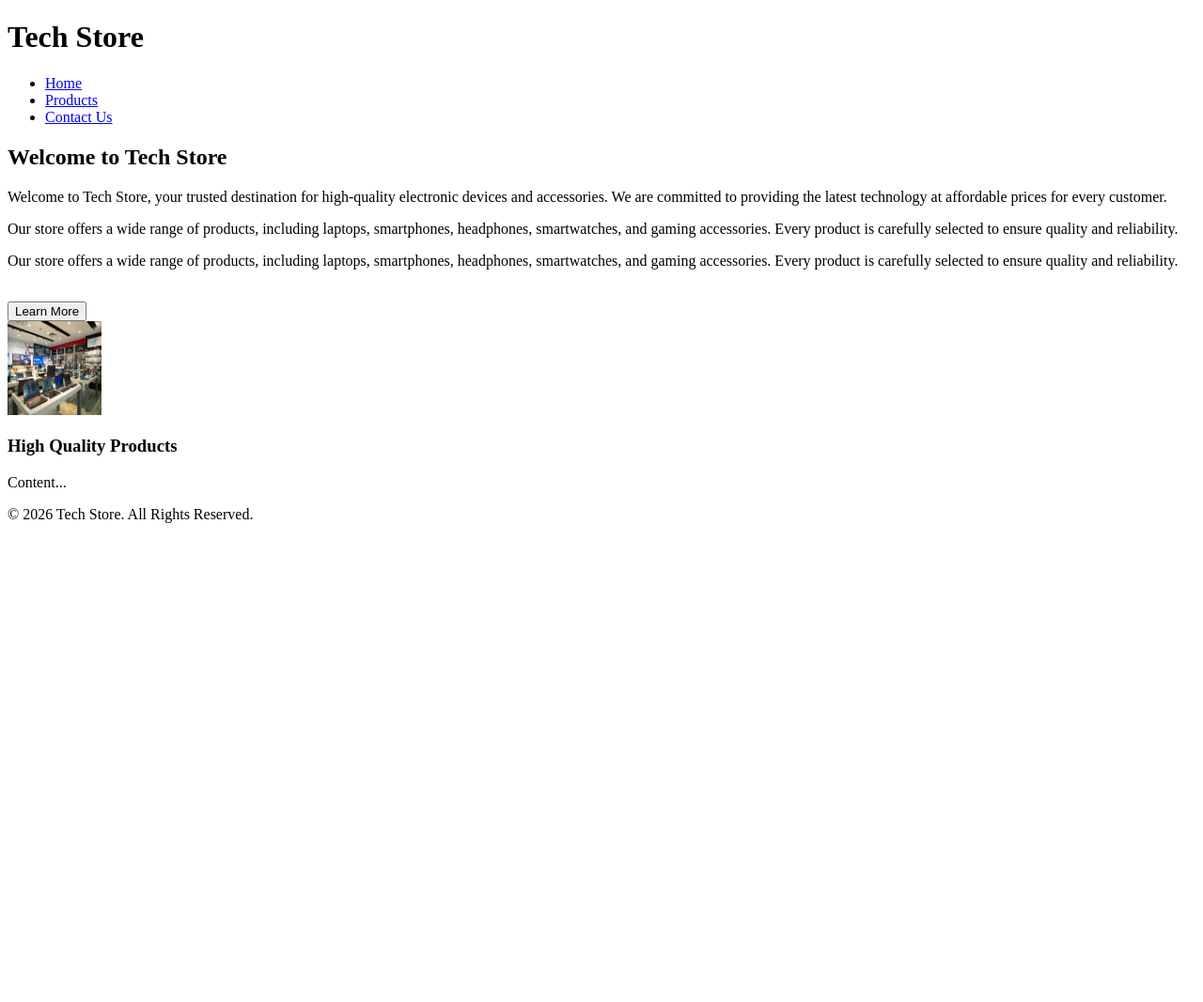
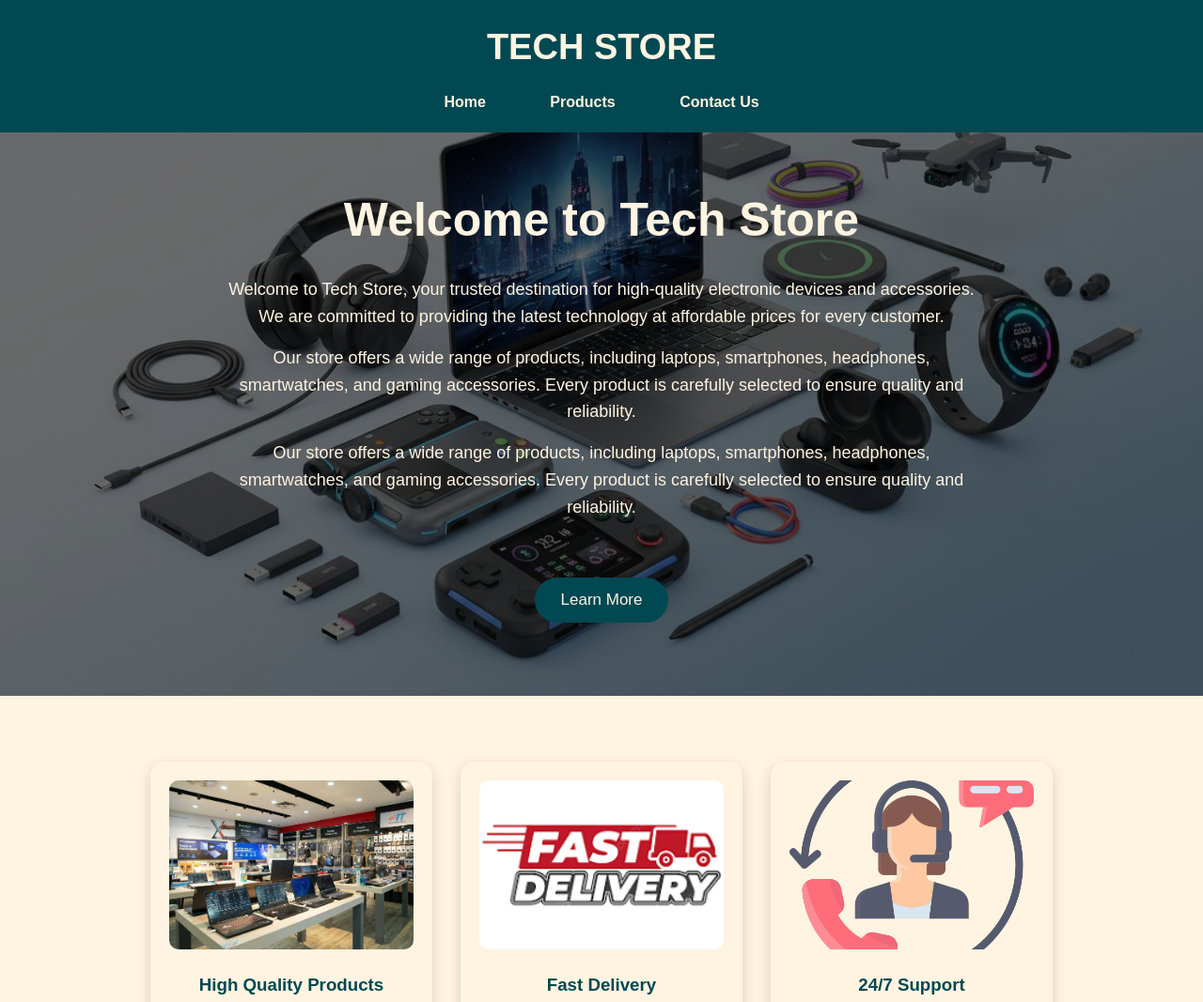
Before and after one commit to udoyroy2/mis455midpractical, a plain HTML site: page index.html in a window 1280 px wide. Shown: the top 1067 px of the page at 94% size. Before the commit the page ends 800 px from the top, so only its background shows below. Drawn offline with Linux system fonts and the light colour scheme.

Commit message:
2nd Update

```diff
--- a/index.css
+++ b/index.css
@@ -0,0 +1,192 @@
+/* ===========================
+   Reset
+=========================== */
+
+*{
+    margin: 0;
+    padding: 0;
+    box-sizing: border-box;
+}
+
+/* ===========================
+   Body
+=========================== */
+
+body{
+    font-family: Arial, Helvetica, sans-serif;
+    background-color: #fff4e1;
+    color: #333;
+    line-height: 1.6;
+}
+
+/* ===========================
+   Header
+=========================== */
+
+header{
+    background-color: #004852;
+    color: #fff4e1;
+    text-align: center;
+    padding: 20px;
+    box-shadow: 0 3px 10px rgba(0,0,0,0.2);
+}
+
+header h1{
+    font-size: 38px;
+    margin-bottom: 15px;
+}
+
+/* ===========================
+   Navigation
+=========================== */
+
+nav ul{
+    list-style: none;
+}
+
+nav ul li{
+    display: inline-block;
+    margin: 0 10px;
+}
+
+nav ul li a{
+    text-decoration: none;
+    color: #fff4e1;
+    padding: 12px 22px;
+    border-radius: 30px;
+    transition: 0.3s;
+    font-weight: bold;
+}
+
+nav ul li a:hover{
+    background-color: #fff4e1;
+    color: #004852;
+}
+
+/* ===========================
+   Hero Section (Flexbox)
+=========================== */
+
+.hero{
+    height: 600px;
+
+    background:
+    linear-gradient(rgba(0,0,0,0.55),
+    rgba(0,0,0,0.55)),
+    url("backgroud.jpg");
+
+    background-size: cover;
+    background-position: center;
+    background-repeat: no-repeat;
+
+    display: flex;
+    flex-direction: column;
+    justify-content: center;
+    align-items: center;
+
+    text-align: center;
+    color: #fff4e1;
+
+    padding: 20px;
+}
+
+.hero h2{
+    font-size: 50px;
+    margin-bottom: 20px;
+}
+
+.hero p{
+    max-width: 800px;
+    margin-bottom: 15px;
+    font-size: 18px;
+}
+
+/* ===========================
+   Button
+=========================== */
+
+button{
+    margin-top: 20px;
+    padding: 14px 28px;
+    font-size: 17px;
+
+    border: none;
+    border-radius: 30px;
+
+    background-color: #004852;
+    color: #fff4e1;
+
+    cursor : pointer;
+
+    transition : 0.3s;
+}
+
+button:hover{
+    background-color: #fff4e1;
+    color: #004852;
+    transform: scale(1.05);
+}
+
+/* ===========================
+   Features Section
+=========================== */
+
+.features{
+    display: flex;
+    justify-content: center;
+    gap: 30px;
+    flex-wrap: wrap;
+
+    padding: 70px 40px;
+}
+
+/* ===========================
+   Feature Card
+=========================== */
+
+.feature{
+    width: 300px;
+    background: #fff4e1;
+
+    text-align: center;
+
+    padding: 20px;
+
+    border-radius: 15px;
+
+    box-shadow: 0 5px 15px rgba(0,0,0,0.15);
+
+    transition: 0.3s;
+}
+
+.feature:hover{
+    transform: translateY(-10px);
+}
+
+.feature img{
+    width: 100%;
+    height: 180px;
+    object-fit: cover;
+    border-radius: 10px;
+}
+
+.feature h3{
+    margin: 15px 0;
+    color: #004852;
+}
+
+.feature p{
+    color: #555;
+}
+
+/* ===========================
+   Footer
+=========================== */
+
+footer{
+    background-color: #004852;
+    color: #fff4e1;
+    text-align: center;
+    padding: 20px;
+    margin-top: 20px;
+}
--- a/index.html
+++ b/index.html
@@ -10,14 +10,12 @@
 
 <body>
 
-    <body>
-
     <!-- Name: Udoy Roy-->
     <!-- ID: 2231379 -->
 
 
     <header>
-            <h1>Tech Store</h1>
+        <h1>TECH STORE</h1>
 
         <nav>
             <ul>
@@ -32,7 +30,7 @@
     <main>
 
 
-            <section>
+        <section class="hero">
             <h2>Welcome to Tech Store</h2>
 
             <p>Welcome to Tech Store, your trusted destination for high-quality electronic devices and accessories.
@@ -49,14 +47,24 @@
         </section>
 
 
-            <section>
+        <section class="features">
 
-                <article>
-                    <img src="highqulityproduct.jpg" height="100" width="100" alt="Laptop">
+            <article class="feature">
+                <img src="highqulityproduct.jpg" height="150" width="100" alt="Laptop">
                 <h3>High Quality Products</h3>
-                    <p>Content...</p>
+                <p>Content...
+            </article>
+            <article class="feature">
+                <img src="fastdelivery.png" height="150" width="100" alt="Delivery">
+                <h3>Fast Delivery</h3>
+                <p>We deliver your orders quickly and safely.</p>
             </article>
 
+            <article class="feature">
+                <img src="customerSupport.png" height="150" width="100" alt="Support">
+                <h3>24/7 Support</h3>
+                <p>Our support team is always ready to help.</p>
+            </article>
 
 
         </section>
```
Also changed, not shown: customerSupport.png (added), fastdelivery.png (added). Lines whose indentation alone changed are shown as unchanged.
